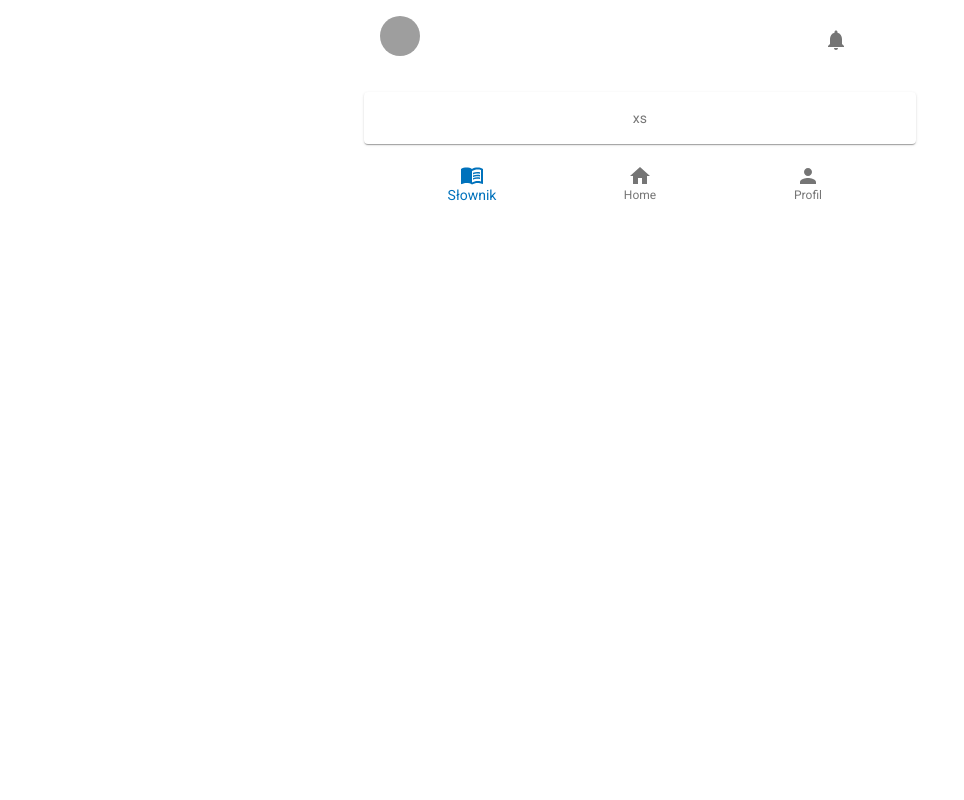
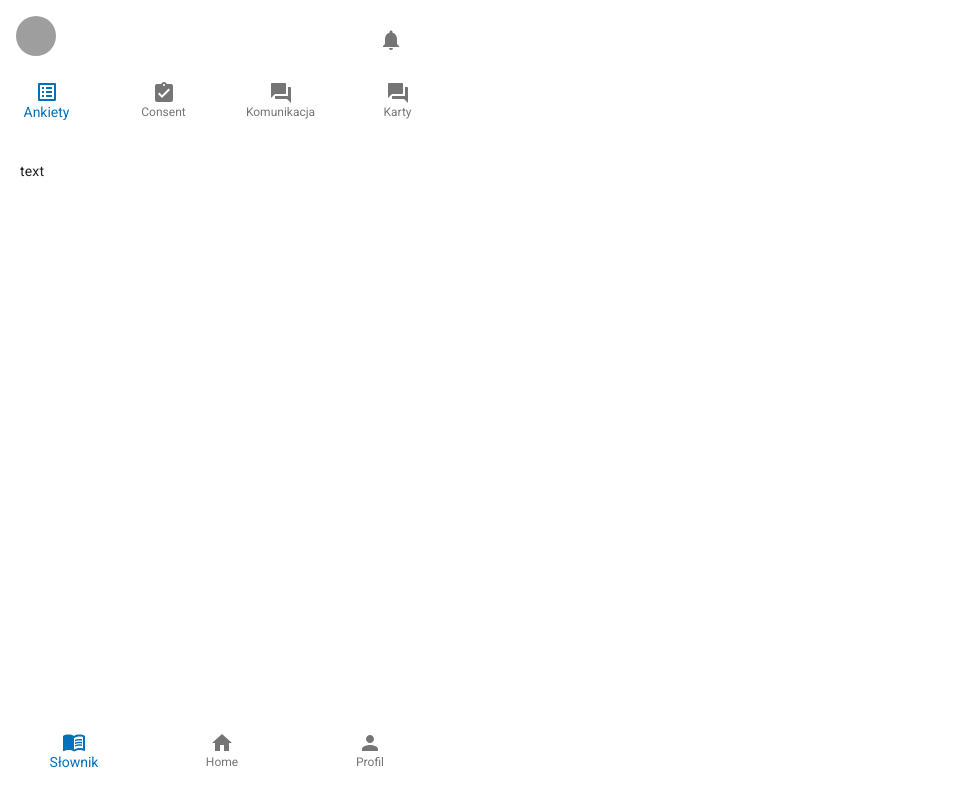
Before and after one commit to arturtamborski/wsp, a React (Create React App) app: page / in a window 1280 px wide. Shown: the whole page, without its empty margins (0-964 px from the left). Built offline with nearby package versions, Linux system fonts and the light colour scheme; grey boxes are pictures that could not be loaded.

Commit message:
add some spacing

```diff
--- a/src/components/Nav.js
+++ b/src/components/Nav.js
@@ -1,5 +1,6 @@
 import { useState } from 'react';
 import { makeStyles } from '@material-ui/core/styles';
+import Grid from '@material-ui/core/Grid';
 import BottomNavigation from '@material-ui/core/BottomNavigation';
 import BottomNavigationAction from '@material-ui/core/BottomNavigationAction';
 
@@ -17,16 +18,11 @@ export default function Home() {
   const classes = useStyles();
   const [value, setValue] = useState(0);
 
-  const handleChange = (event, newValue) => {
-    setValue(newValue);
-  };
-
   return (
+    <Grid item xs={12}>
       <BottomNavigation
         value={value}
-      onChange={(event, newValue) => {
-        setValue(newValue);
-      }}
+        onChange={(event, newValue) => setValue(newValue)}
         showLabels
         className={classes.root}
       >
@@ -34,5 +30,6 @@ export default function Home() {
         <BottomNavigationAction label="Home" icon={<HomeIcon />} />
         <BottomNavigationAction label="Profil" icon={<PersonIcon />} />
       </BottomNavigation>
+    </Grid>
   );
 };
--- /dev/null
+++ b/src/components/Questionnaire.js
@@ -0,0 +1,47 @@
+import { useState } from 'react';
+import { makeStyles } from '@material-ui/core/styles';
+import Box from '@material-ui/core/Box';
+import Grid from '@material-ui/core/Grid';
+import BottomNavigation from '@material-ui/core/BottomNavigation';
+import BottomNavigationAction from '@material-ui/core/BottomNavigationAction';
+
+import ListAltIcon from '@material-ui/icons/ListAlt';
+import AssignmentTurnedInIcon from '@material-ui/icons/AssignmentTurnedIn';
+import ForumIcon from '@material-ui/icons/Forum';
+
+const useStyles = makeStyles({
+  root: {
+    flexGrow: 1,
+  },
+  box: {
+    width: '100%',
+  }
+});
+
+export default function Questionarie() {
+  const classes = useStyles();
+  const [value, setValue] = useState(0);
+
+  return (
+    <Box className={classes.box}>
+      <Grid item xs={12}>
+        <BottomNavigation
+          value={value}
+          onChange={(event, newValue) => setValue(newValue)}
+          showLabels
+          className={classes.root}
+        >
+          <BottomNavigationAction label="Ankiety" icon={<ListAltIcon />} />
+          <BottomNavigationAction label="Consent" icon={<AssignmentTurnedInIcon />} />
+          <BottomNavigationAction label="Komunikacja" icon={<ForumIcon />} />
+          <BottomNavigationAction label="Karty" icon={<ForumIcon />} />
+        </BottomNavigation>
+      </Grid>
+      <Grid item xs={12} p={2}>
+        <Box p={3} m={1}>
+          text
+        </Box>
+      </Grid>
+    </Box>
+  );
+};
--- a/src/views/Home.js
+++ b/src/views/Home.js
@@ -1,43 +1,46 @@
 import { makeStyles } from '@material-ui/core/styles';
 import Container from '@material-ui/core/Container';
-import Paper from '@material-ui/core/Paper';
 import Grid from '@material-ui/core/Grid';
 
 import Nav from '../components/Nav';
 import Bell from '../components/Bell';
 import Profile from '../components/Profile';
+import Questionarie from '../components/Questionnaire';
 
 const useStyles = makeStyles((theme) => ({
   root: {
     justifyContent: 'space-between',
+    flexGrow: 1,
   },
-  paper: {
-    padding: theme.spacing(2),
-    textAlign: 'center',
-    color: theme.palette.text.secondary,
-  },
+  container: {
+    display: 'flex',
+    flexFlow: 'column',
+    flexWrap: 'wrap',
+    alignContent: 'space-between',
+    justifyContent: 'space-between',
+    height: '98vh',
+    width: '98vw',
+    margin: 0,
+    padding: 0,
+  }
 }));
 
 export default function Home() {
   const classes = useStyles();
 
   return (
-    <Container maxWidth="sm">
-      <Grid container className={classes.root} spacing={3}>
+    <Container maxWidth="xs" className={classes.container}>
+      <Grid container spacing={3} className={classes.root}>
         <Profile />
         <Bell />
       </Grid>
 
-      <Grid container spacing={3}>
-        <Grid item xs={12}>
-          <Paper className={classes.paper}>xs</Paper>
-        </Grid>
+      <Grid container spacing={3} style={{flexGrow: 100}}>
+        <Questionarie />
       </Grid>
 
-      <Grid container spacing={3}>
-        <Grid item xs={12}>
-          <Nav />
-        </Grid>
+      <Grid container spacing={3} style={{flexGrow: 1}}>
+        <Nav />
       </Grid>
     </Container>
   );
```
Lines whose indentation alone changed are shown as unchanged.
